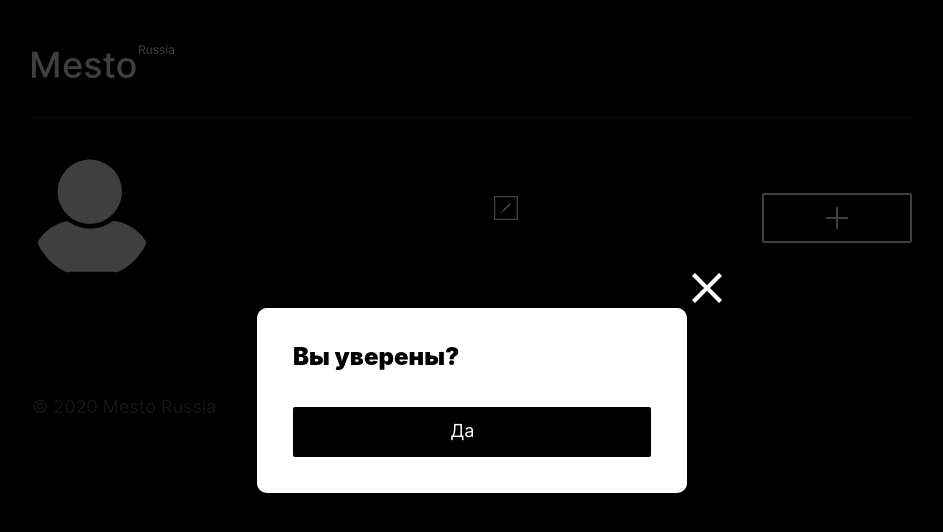
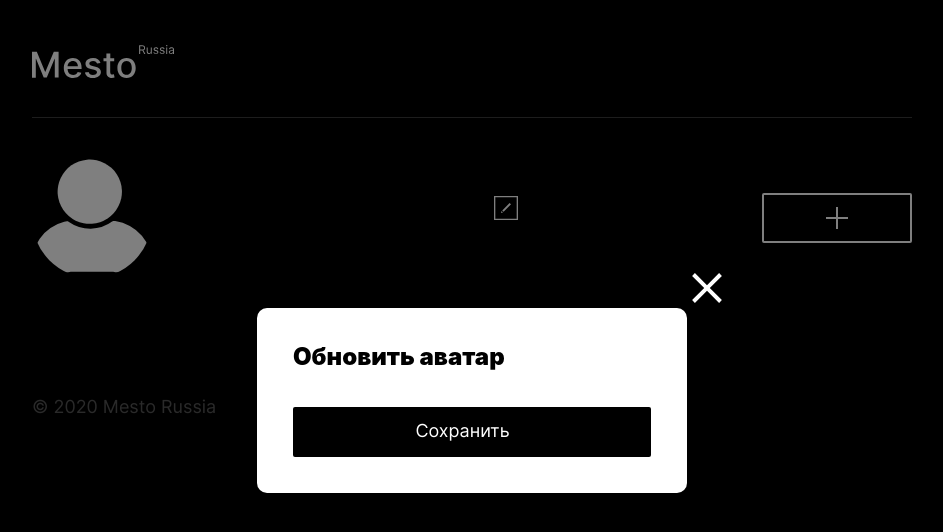
Before and after one commit to Michael2M-dot/mesto-react, a React (Create React App) app: page / in a window 1280 px wide. Both pictures are taken after a click on the element 260 px from the left and 218 px from the top of the page. Shown: the top 532 px of the page, without its empty margins (168-1111 px from the left). Built offline with nearby package versions, Linux system fonts and the light colour scheme; a web font is replaced by a local one.

Commit message:
исправляет баги закрытия по оверлею и ESC

```diff
--- a/src/components/App.js
+++ b/src/components/App.js
@@ -11,7 +11,6 @@ const App = () => {
   const [isEditProfilePopupOpen, setIsEditProfilePopupOpen] = useState(false);
   const [isAddPlacePopupOpen, setIsAddPlacePopupOpen] = useState(false);
   const [isEditAvatarPopupOpen, setIsEditAvatarPopupOpen] = useState(false);
-  const [isCloseAllPopup, setIsCloseAllPopup] = useState(true);
 
 
   const handleEditProfileClick = () => {
@@ -27,21 +26,34 @@ const App = () => {
   }
 
   const closeAllPopup = (evt) => {
-    setIsCloseAllPopup(false);
-    setIsEditProfilePopupOpen(false);
-    setIsAddPlacePopupOpen(false);
-    setIsEditAvatarPopupOpen(false);
+    if(
+        evt.target.classList.contains("page__popup") ||
+        evt.target.classList.contains("popup__button-close")){
+          setIsEditProfilePopupOpen(false);
+          setIsAddPlacePopupOpen(false);
+          setIsEditAvatarPopupOpen(false);
+    }
   }
 
+  const handleEscClose = (evt) => {
+      if(evt.key === "Escape") {
+        setIsEditProfilePopupOpen(false);
+        setIsAddPlacePopupOpen(false);
+        setIsEditAvatarPopupOpen(false);
+      }
+    }
+
+
   return (
-    <div className="page">
+    <div className="page"
+        onKeyDown={handleEscClose}
+    >
       <div className="page__container">
         <Header />
         <Main
             onEditProfile={handleEditProfileClick}
             onEditAvatar={handleEditAvatarClick}
             onAddPlace={handleAddPlaceClick}
-
         />
         <Footer />
       </div>
@@ -55,30 +67,19 @@ const App = () => {
           onClose={closeAllPopup}
       />
 
+      <PopupWithForm
+          name={'user-avatar'}
+          title={'Обновить аватар'}
+          button={'Сохранить'}
+          isOpen={isEditAvatarPopupOpen}
+          onClose={closeAllPopup}
+      />
 
       <PopupWithForm
           name={'user-card'}
           title={'Новое место'}
           button={'Создать'}
           isOpen={isAddPlacePopupOpen}
-          onClose={closeAllPopup}
-      />
-
-
-      <PopupWithForm
-          name={'user-card'}
-          title={'Обновить аватар'}
-          button={'Сохранить'}
-          isOpen={isEditAvatarPopupOpen}
-          onClose={closeAllPopup}
-      />
-
-
-      <PopupWithForm
-          name={'delete-user-card'}
-          title={'Вы уверены?'}
-          button={'Да'}
-          isOpen={isEditAvatarPopupOpen}
           onClose={closeAllPopup}
       />
 
--- a/src/components/PopupWithForm.js
+++ b/src/components/PopupWithForm.js
@@ -8,7 +8,9 @@ function PopupWithForm(props){
 			<section
 				className={`popup page__popup section ${props.isOpen ? 'page__popup_visible' : ''}`}
 				id={`edit-${props.name}`}
-				onClick={props.onClose}>
+				onClick={props.onClose}
+				onKeyDown={props.onClose}
+			>
 				<div className="popup__window popup__window_size_s">
 					<h2 className="popup__title">{props.title}</h2>
 					<button
@@ -17,7 +19,6 @@ function PopupWithForm(props){
 						type="button"
 						className="button popup__button-close"
 						id="close-userPopup"
-						onClick={props.onClose}
 					></button>
 					<form
 						className="form"
```
